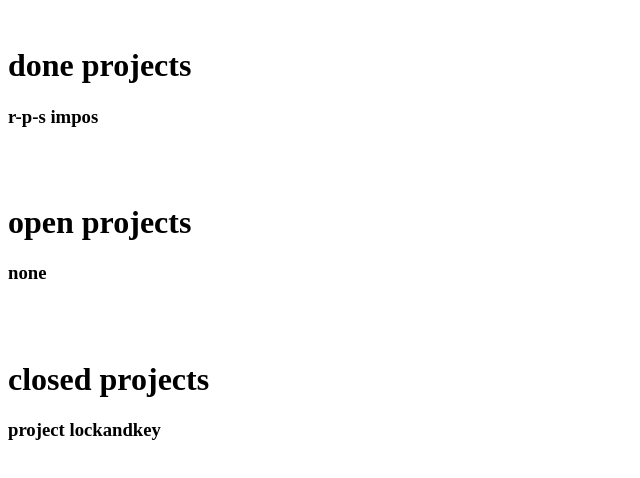
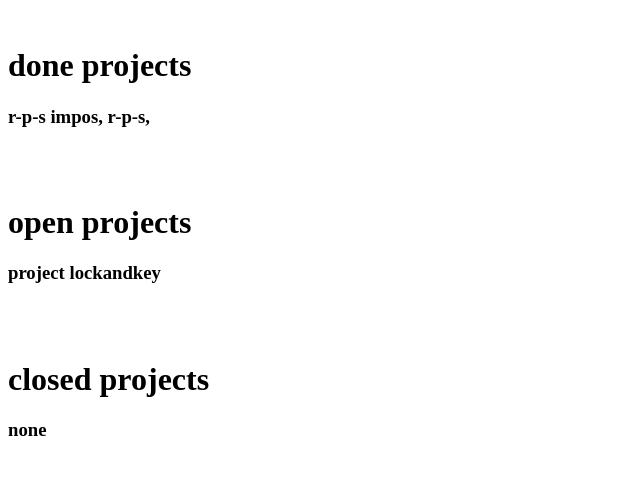
Before and after one commit to sawyer47altf4/mywebsit, a plain HTML site: page index.html in a window 1280 px wide. Shown: the whole page, without its empty margins (0-640 px from the left). Drawn offline with Linux system fonts and the light colour scheme.

Commit message:
update-12/8/21

```diff
--- a/index.html
+++ b/index.html
@@ -8,13 +8,13 @@
 
 <BR>
   <h1>done projects</h1>
-    <h3>r-p-s impos</h3><BR><BR>
+    <h3>r-p-s impos, r-p-s,</h3><BR><BR>
 
     <h1>open projects</h1>
-      <h3>none</h3><BR><BR>
+      <h3>project lockandkey</h3><BR><BR>
 
       <h1>closed projects</h1>
-        <h3>project lockandkey</h3><BR><BR>
+        <h3>none</h3><BR><BR>
 
   </body>
 </html>
```
